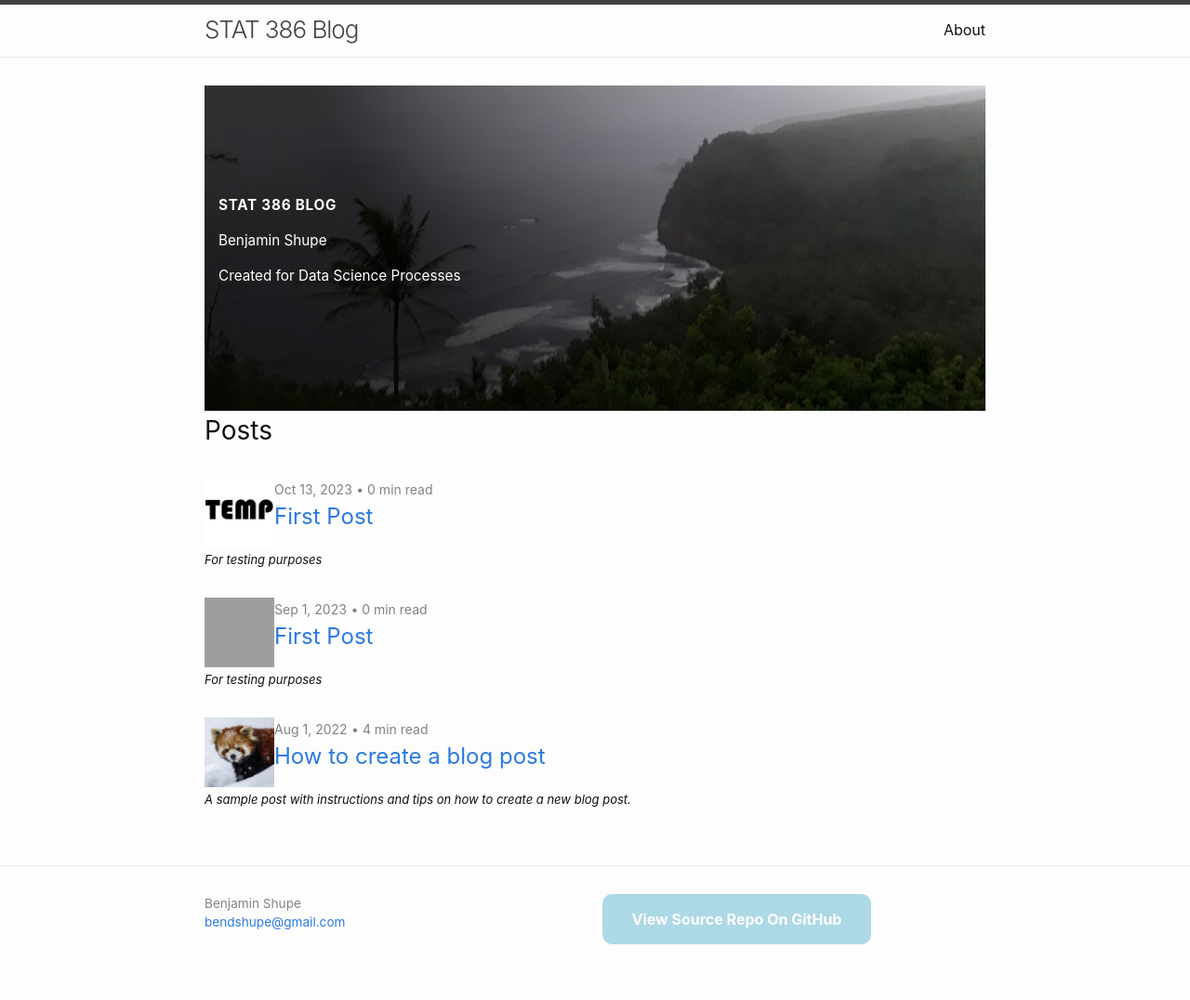
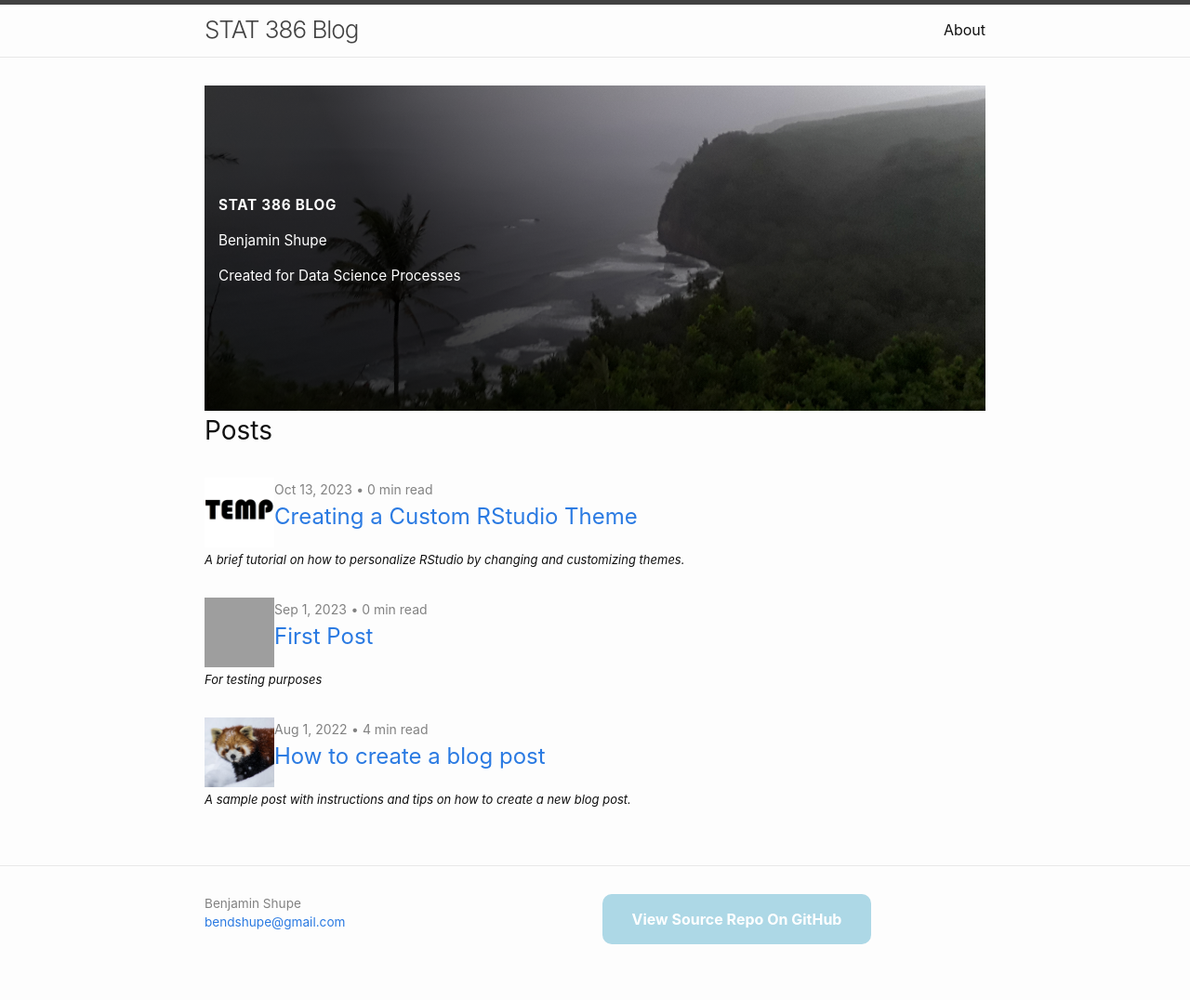
Before and after one commit to shupe64/shupe64.github.io, a Jekyll site: the page built from index.markdown, in a window 1280 px wide. Shown: the whole page at 93% size. Built offline with Jekyll 4.4.1, drawn with Linux system fonts in a browser that asks for light colours; part of the change alters nothing that is shown; grey boxes are pictures that could not be loaded.

Commit message:
Update 2023-10-13-Tutorial.md

```diff
--- a/_posts/2023-10-13-Tutorial.md
+++ b/_posts/2023-10-13-Tutorial.md
@@ -1,10 +1,29 @@
 ---
 layout: post
-title:  "First Post"
+title:  "Creating a Custom RStudio Theme"
 author: Benjamin Shupe
-description: For testing purposes
+description: A brief tutorial on how to personalize RStudio by changing and customizing themes.
 image: assets/images/testimage-pleaseignore.png
 ---
-# How to Create a Custom Theme for RStudio
 
-This is filler text to see what this'll look like
+By default, RStudio is pretty bland. The bright white background can be hard to look at for long periods of time. While you could change to one of RStudio's built-in themes, creating your own would allow you much more freedom to design it how you like.
+
+# Themes in RStudio
+
+To see the built-in themes, go to "Global Options" under the "Tools" tab and select "Appearance"
+
+![globaloptions](https://github.com/shupe64/shupe64.github.io/assets/144186508/e11695bb-9fed-435b-9805-5bb61135db24)
+
+![appearance](https://github.com/shupe64/shupe64.github.io/assets/144186508/1a28342c-a06b-417c-87af-1013b771c931)
+
+Editor themes provide the most customization by changing the colors of RStudio. You can see previews of each editor theme to the right. These editor themes are saved as .rstheme files in RStudio's directory. For me, this is
+C:\Program Files\RStudio\resources\app\resources\themes
+but it might be different for you depending on where RStudio was installed.
+
+# Customizing Themes
+
+The easiest way to create a custom theme is to copy a built-in .rstheme file and edit it. You can edit these files with any text editor.
+
+
+
+The default themes are located in the RStudio directory. For me, it is under program files, but it
```
